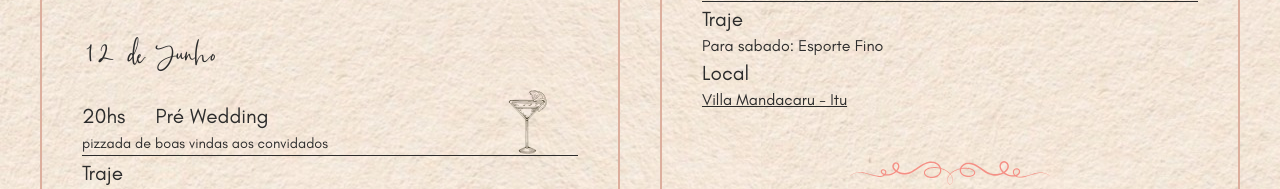
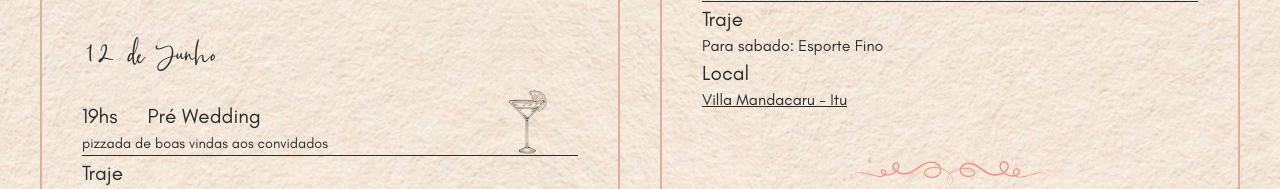
Before and after one commit to joaobrunoah/site-casamento, a React (Create React App) app in the folder client/: page / in a window 1280 px wide. Shown: the part 2271-2460 px from the top of the page. Built offline with nearby package versions, Linux system fonts and the light colour scheme; no server answers; the HTML template or start-up script is replaced by a standard one; a web font is replaced by a local one.

Commit message:
Pre-wedding time change

```diff
--- a/client/src/pages/Home.tsx
+++ b/client/src/pages/Home.tsx
@@ -276,7 +276,7 @@ const Home: React.FC = () => {
             <Cerimony
               title="Pré Wedding"
               dateText="12 de Junho"
-              timeText="20hs"
+              timeText="19hs"
               description="pizzada de boas vindas aos convidados"
               dressCode="Para a sexta feira (pré-casamento) : Casual"
               place="Hotel Gandini - Itu"
```
